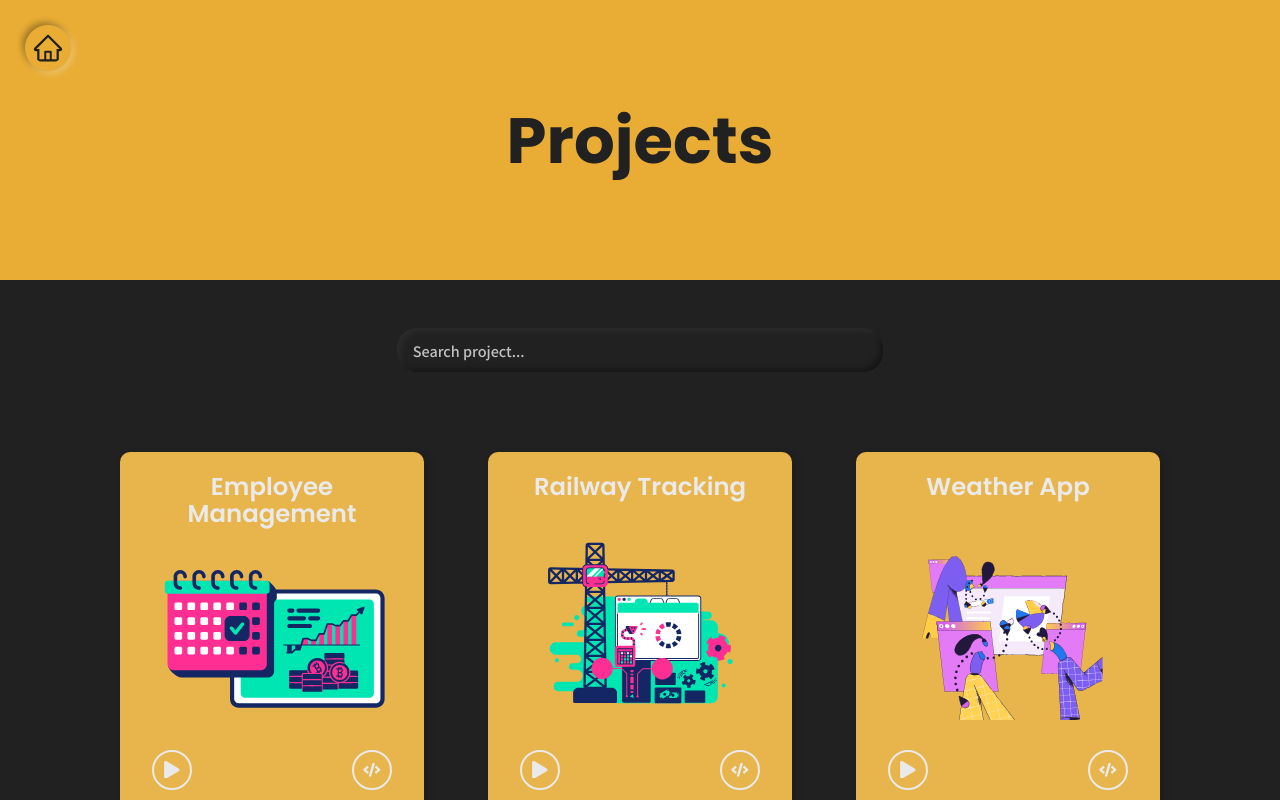
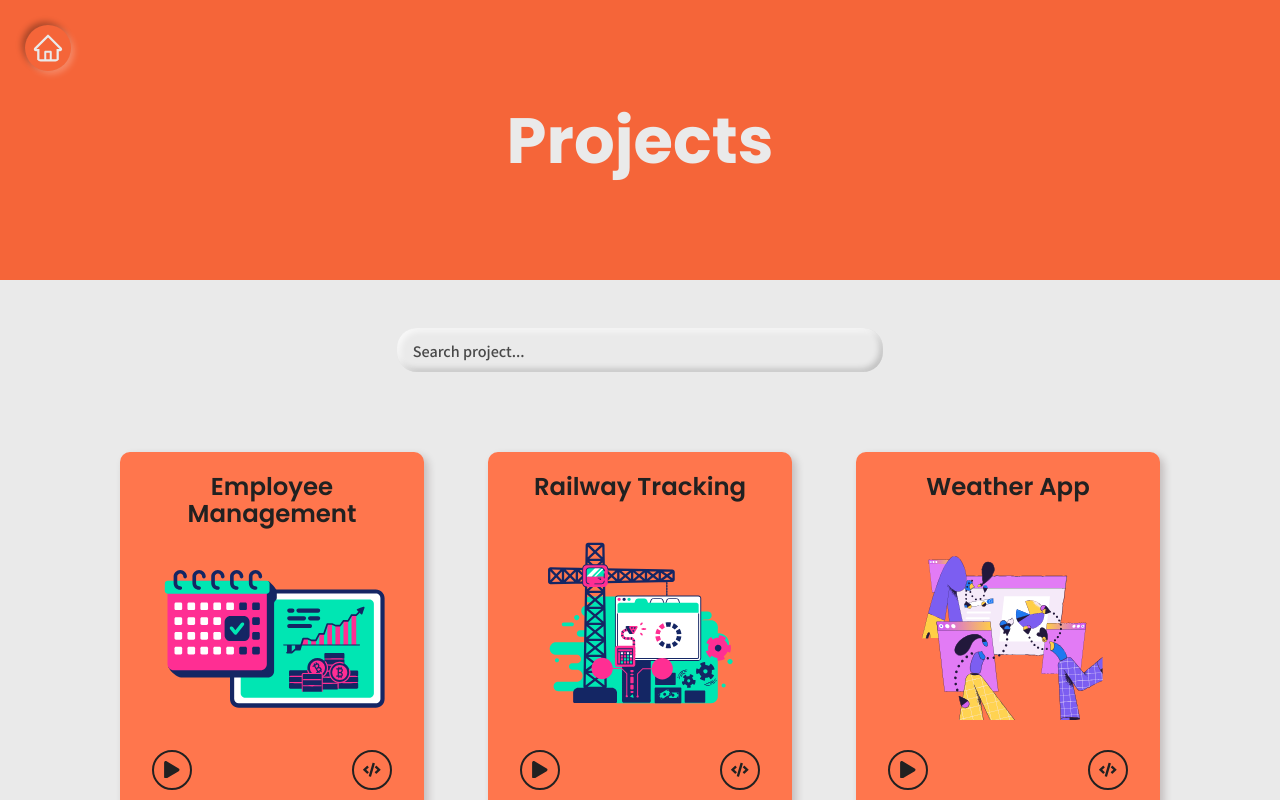
Before and after one commit to om2438164/Portfolio, a React (Create React App) app: page /projects in a window 1280 px wide. Shown: the top 800 px of the page. Built offline with nearby package versions, Linux system fonts and the light colour scheme; a web font is replaced by a local one.

Commit message:
commited

```diff
--- a/src/data/themeData.js
+++ b/src/data/themeData.js
@@ -5,5 +5,5 @@ import {
 
 
 export const themeData = {
-    theme: yellowThemeDark
+    theme: orangeThemeLight
 }
```
